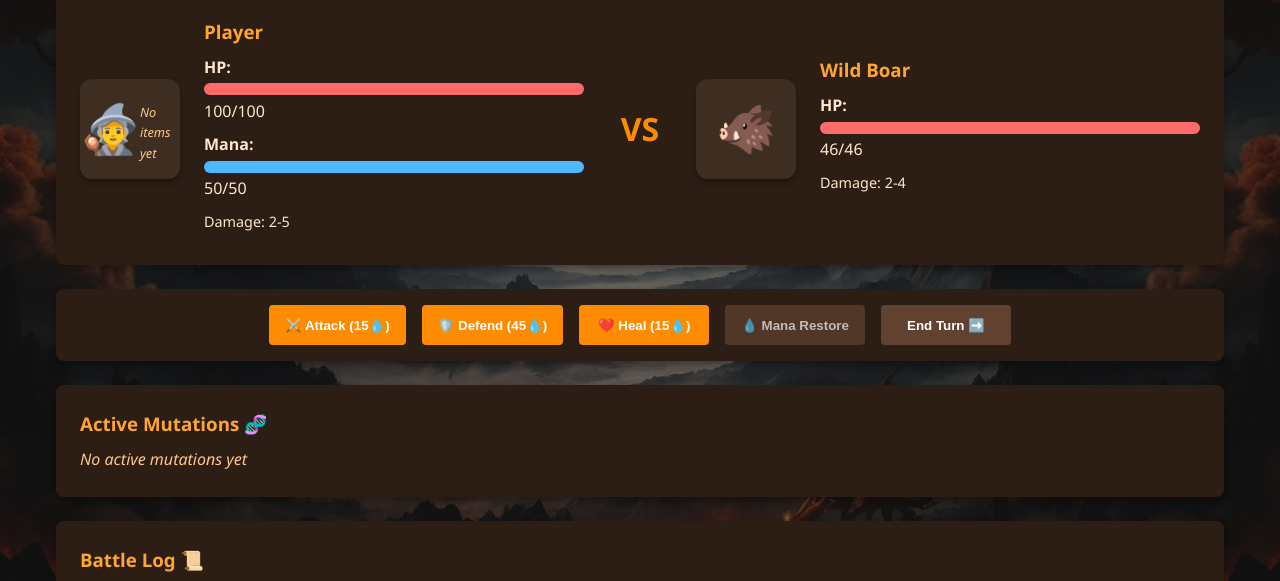
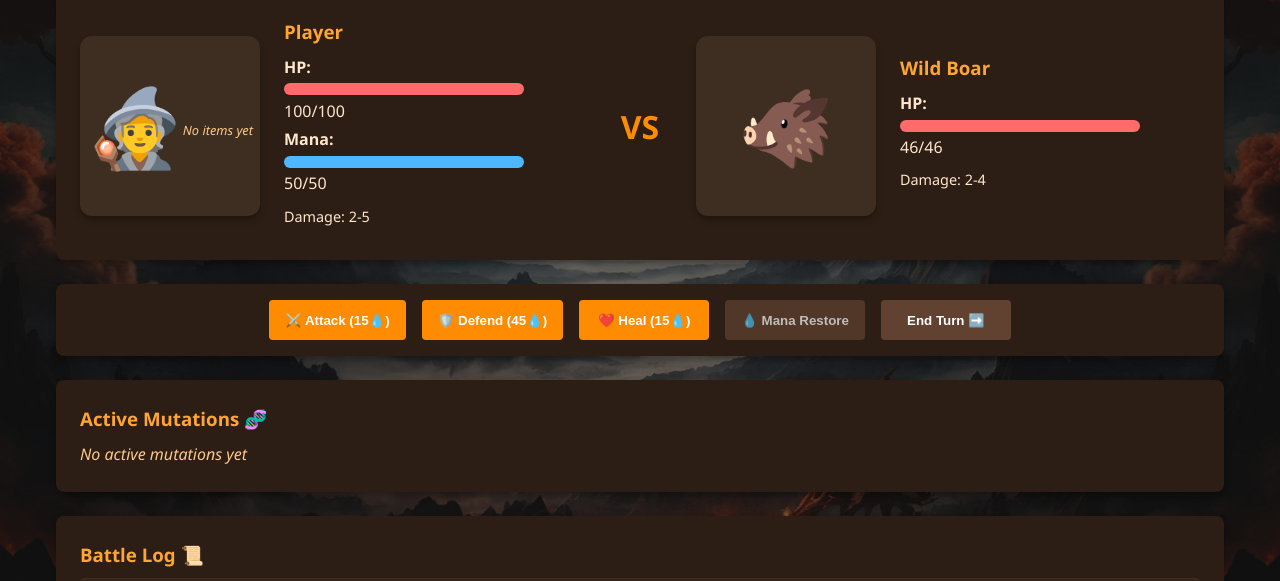
Before and after one commit to RealLushen/Arkanium, a plain HTML site: page game.html in a window 1280 px wide. Shown: the part 231-812 px from the top of the page. Drawn offline with Linux system fonts and the light colour scheme.

Commit message:
Update #33
- Further improved Battle Arena UI

```diff
--- a/style.css
+++ b/style.css
@@ -448,8 +448,8 @@ footer {
 }
 
 .character-avatar {
-    width: 100px;
-    height: 100px;
+    width: 180px;
+    height: 180px;
     display: flex;
     justify-content: center;
     align-items: center;
@@ -460,7 +460,7 @@ footer {
 }
 
 .avatar-placeholder {
-    font-size: 3rem;
+    font-size: 4.8rem;
 }
 
 .character-info {
@@ -469,6 +469,11 @@ footer {
 
 .hp-container, .mana-container {
     margin-bottom: 0.5rem;
+    width: 100%;
+    background-color: var(--container-bg);
+    border-radius: 6px;
+    overflow: hidden;
+    margin-bottom: 0.2rem;
 }
 
 .hp-label, .mana-label {
@@ -477,7 +482,7 @@ footer {
 }
 
 .hp-bar-container, .mana-bar-container {
-    width: 100%;
+    width: 80%;
     height: 12px;
     background-color: var(--container-bg);
     border-radius: 6px;
```
